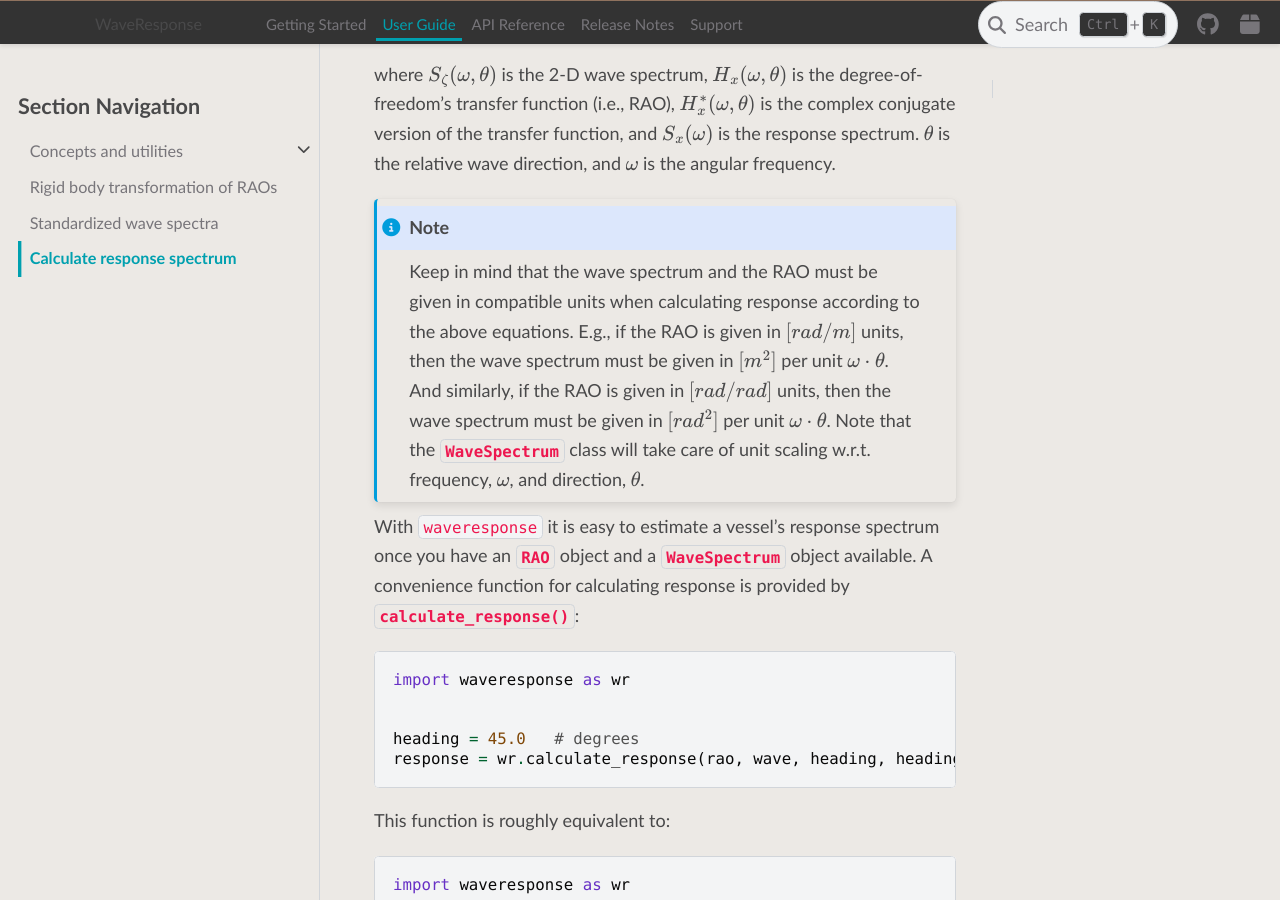
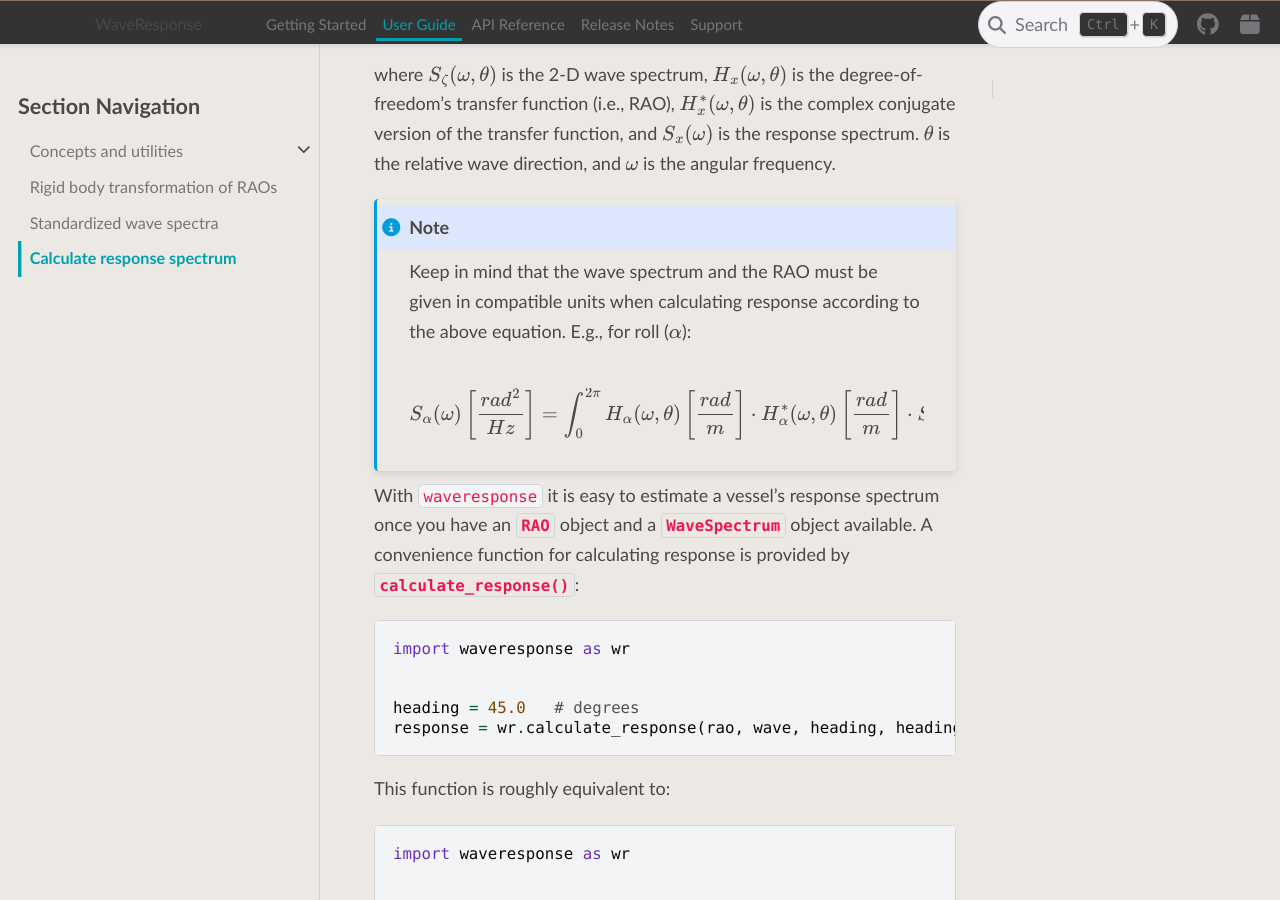
Before and after one commit to 4Subsea/waveresponse-python, a Sphinx documentation site: the page built from docs/user_guide/calculate_response.rst, in a window 1280 px wide and 900 px high, scrolled down 404 px. Built offline with Sphinx 7.4.7 and the PyData theme 0.15.4, drawn with Linux system fonts in a browser that asks for light colours.

Commit message:
simplify note

```diff
--- a/docs/user_guide/calculate_response.rst
+++ b/docs/user_guide/calculate_response.rst
@@ -20,13 +20,11 @@
 
 .. note::
     Keep in mind that the wave spectrum and the RAO must be given in compatible
-    units when calculating response according to the above equations. E.g., if the
-    RAO is given in :math:`[rad/m]` units, then the wave spectrum must be given in
-    :math:`[m^2]` per unit :math:`\omega \cdot \theta`. And similarly, if the RAO
-    is given in :math:`[rad/rad]` units, then the wave spectrum must be given in :math:`[rad^2]`
-    per unit :math:`\omega \cdot \theta`. Note that the :class:`~waveresponse.WaveSpectrum`
-    class will take care of unit scaling w.r.t. frequency, :math:`\omega`, and direction,
-    :math:`\theta`.
+    units when calculating response according to the above equation. E.g., for
+    roll (:math:`\alpha`):
+
+    .. math::
+        S_{\alpha}(\omega) \left[\frac{rad^2}{Hz}\right] = \int_0^{2\pi} H_{\alpha}(\omega, \theta) \left[\frac{rad}{m}\right] \cdot H_{\alpha}^{*}(\omega, \theta) \left[\frac{rad}{m}\right] \cdot S_{\zeta}(\omega, \theta) \left[\frac{m^2}{Hz \cdot rad}\right] d\theta
 
 With ``waveresponse`` it is easy to estimate a vessel's response spectrum once
 you have an :class:`~waveresponse.RAO` object and a :class:`~waveresponse.WaveSpectrum`
```
